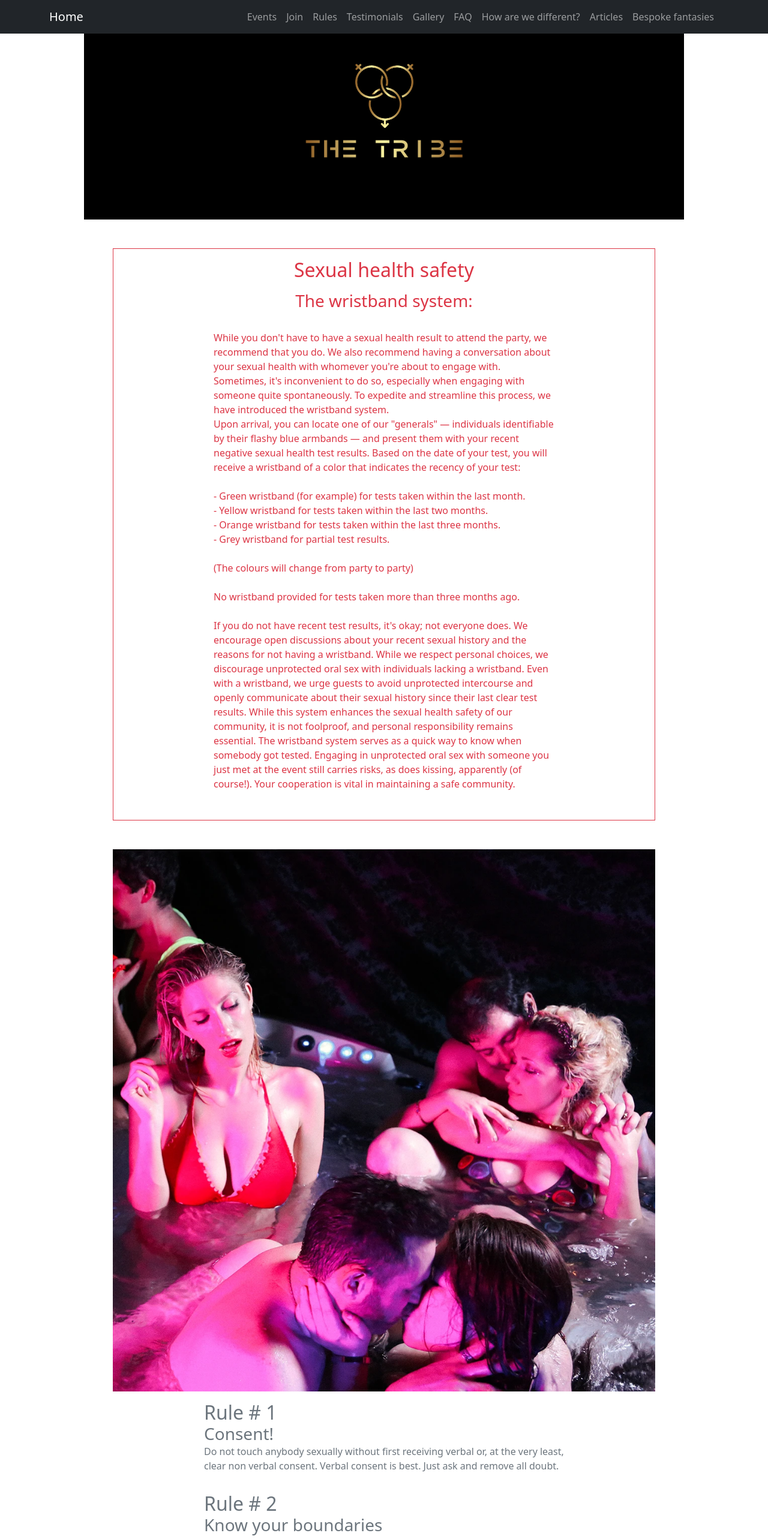
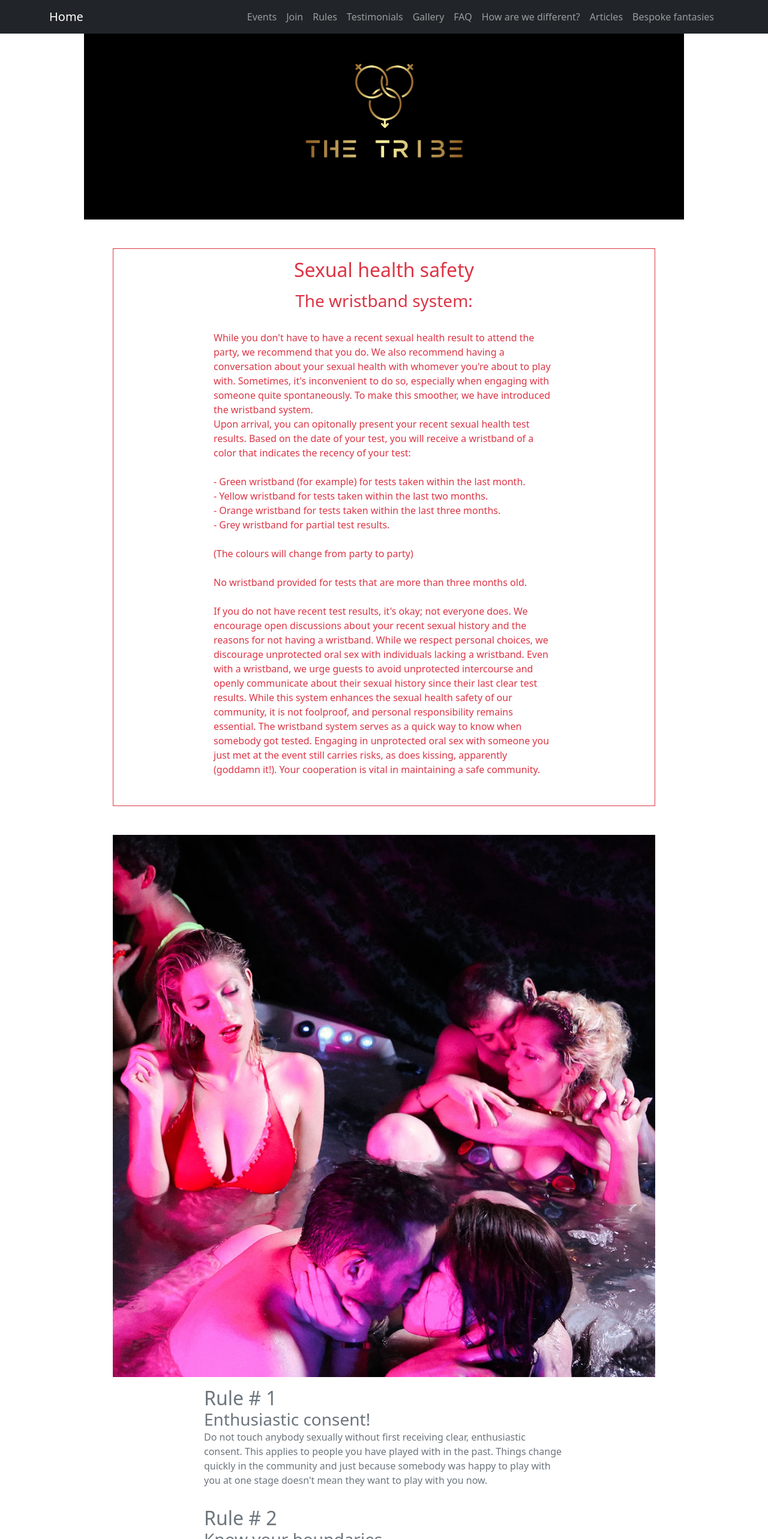
Before and after one commit to dantrovato/the-tribe-react18, a React (Vite) app: page /rules in a window 1280 px wide. Shown: the top 2566 px of the page at 60% size. Built offline with nearby package versions, Linux system fonts and the light colour scheme.

Commit message:
Edit rules and remove april social

```diff
--- a/src/components/Events.tsx
+++ b/src/components/Events.tsx
@@ -7,19 +7,19 @@ const Events = () => {
 
       <div className="mx-auto text-center" style={{ maxWidth: "80%" }}>
         <div className="mb-5">
-          <h3 className="text-center text-muted mb-4">Tribe Social </h3>
+          {/* <h3 className="text-center text-muted mb-4">Tribe Social </h3>
           <h4 className="text-center text-muted mb-4">
             Wednesday April 10th 2024{" "}
-          </h4>
+          </h4> */}
 
           {/* <h4 className="text-center text-muted mb-4">Mornington crescent </h4> */}
-          <img
+          {/* <img
             src="blonde.png"
             alt="Sexy girl semi naked holding beer over her breast"
             className="mx-auto d-block mb-4"
             style={{ maxWidth: "100%", marginTop: "2rem" }}
-          />
-          <p
+          /> */}
+          {/* <p
             className="text-muted mb-3"
             style={{ maxWidth: "600px", margin: "auto" }}
           >
@@ -30,7 +30,7 @@ const Events = () => {
           <p
             className="text-muted mb-3"
             style={{ maxWidth: "600px", margin: "auto" }}
-          ></p>
+          ></p> */}
         </div>
 
         <div className="text-center text-muted mb-5">
--- a/src/components/Rules.tsx
+++ b/src/components/Rules.tsx
@@ -11,17 +11,15 @@ const Rules = () => {
         </h2>
         <h3 className="text-danger text-center pb-3">The wristband system:</h3>
         <p className="text-danger p-3">
-          While you don't have to have a sexual health result to attend the
-          party, we recommend that you do. We also recommend having a
+          While you don't have to have a recent sexual health result to attend
+          the party, we recommend that you do. We also recommend having a
           conversation about your sexual health with whomever you're about to
-          engage with. Sometimes, it's inconvenient to do so, especially when
-          engaging with someone quite spontaneously. To expedite and streamline
-          this process, we have introduced the wristband system.
-          <br /> Upon arrival, you can locate one of our "generals" —
-          individuals identifiable by their flashy blue armbands — and present
-          them with your recent negative sexual health test results. Based on
-          the date of your test, you will receive a wristband of a color that
-          indicates the recency of your test:
+          play with. Sometimes, it's inconvenient to do so, especially when
+          engaging with someone quite spontaneously. To make this smoother, we
+          have introduced the wristband system.
+          <br /> Upon arrival, you can opitonally present your recent sexual
+          health test results. Based on the date of your test, you will receive
+          a wristband of a color that indicates the recency of your test:
           <br />
           <br />- Green wristband (for example) for tests taken within the last
           month.
@@ -31,8 +29,8 @@ const Rules = () => {
           <br />
           <br /> (The colours will change from party to party)
           <br />
-          <br /> No wristband provided for tests taken more than three months
-          ago.
+          <br /> No wristband provided for tests that are more than three months
+          old.
           <br />
           <br /> If you do not have recent test results, it's okay; not everyone
           does. We encourage open discussions about your recent sexual history
@@ -45,8 +43,8 @@ const Rules = () => {
           responsibility remains essential. The wristband system serves as a
           quick way to know when somebody got tested. Engaging in unprotected
           oral sex with someone you just met at the event still carries risks,
-          as does kissing, apparently (of course!). Your cooperation is vital in
-          maintaining a safe community.
+          as does kissing, apparently (goddamn it!). Your cooperation is vital
+          in maintaining a safe community.
         </p>
       </div>
 
@@ -57,11 +55,13 @@ const Rules = () => {
         style={{ width: "100%", maxHeight: "40%" }}
       />
       <h2>Rule # 1</h2>
-      <h3>Consent!</h3>
+      <h3>Enthusiastic consent!</h3>
       <p>
-        Do not touch anybody sexually without first receiving verbal or, at the
-        very least, clear non verbal consent. Verbal consent is best. Just ask
-        and remove all doubt.
+        Do not touch anybody sexually without first receiving clear,
+        enthusiastic consent. This applies to people you have played with in the
+        past. Things change quickly in the community and just because somebody
+        was happy to play with you at one stage doesn't mean they want to play
+        with you now.
       </p>
       <h2>Rule # 2</h2>
       <h3>Know your boundaries</h3>
@@ -129,9 +129,21 @@ const Rules = () => {
         nobody wants to be finding a free surface and then have to sit on a wet
         patch.
       </p>
-      <h2>Rule # 8</h2>
-      <h3>No drinks in the play areas</h3>
-      <p>It's just a mess waiting to happen.</p>
+      <h2>Rule # 9</h2>
+      <h3>No drinks, chewing gum, shoes, phones in the play areas</h3>
+      <p>Your things will be waiting for you when you come out.</p>
+      <h2>Rule # 9</h2>
+      <h3>Don't get too drunk</h3>
+      <p>If you're not sober enough you won't be let into the play areas.</p>
+      <h2>Rule # 10</h2>
+      <h3>
+        No DMs to anybody in the what's app chat until you asked them in the
+        chat first
+      </h3>
+      <p>
+        Girls especially can get inundated with unwanted messages. Just ask in
+        the chat if you can message them privately.
+      </p>
       <img
         src="./black_white_girl.jpg"
         alt="People kissing in hot tub"
```
